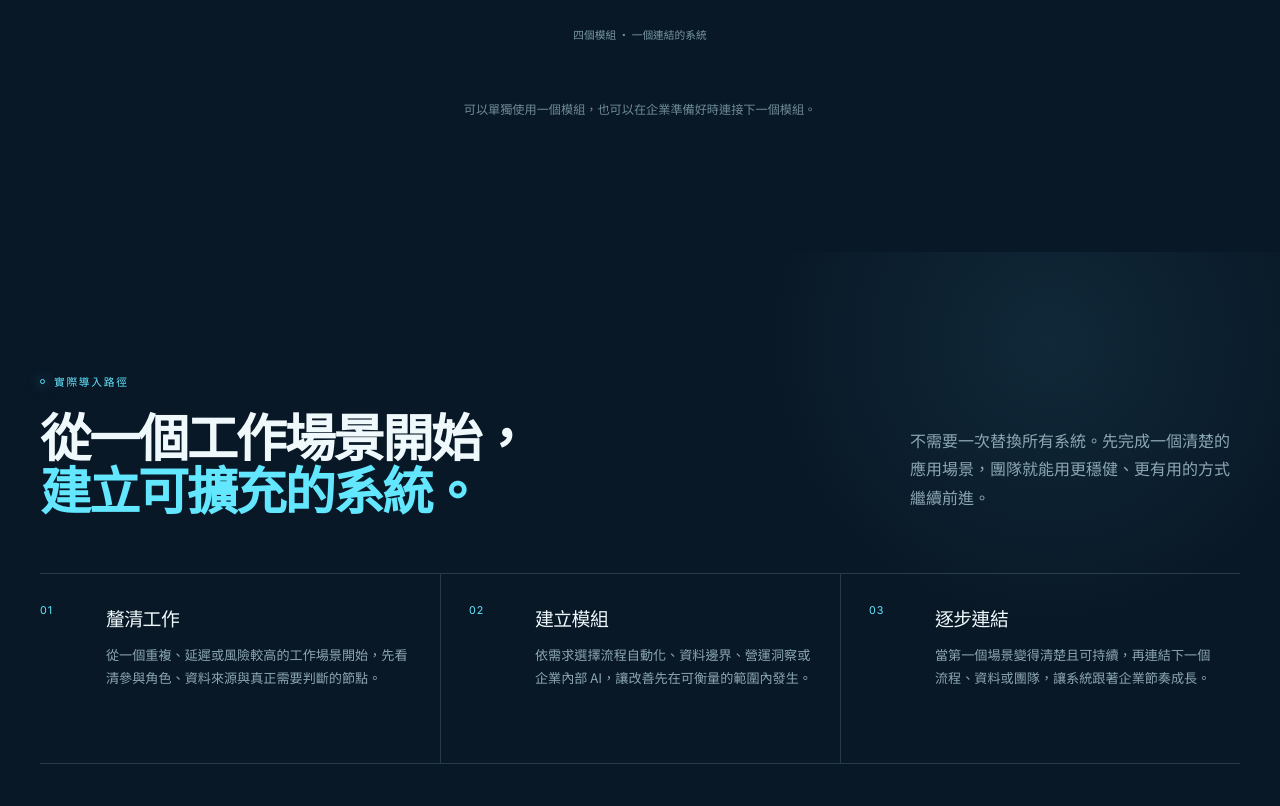
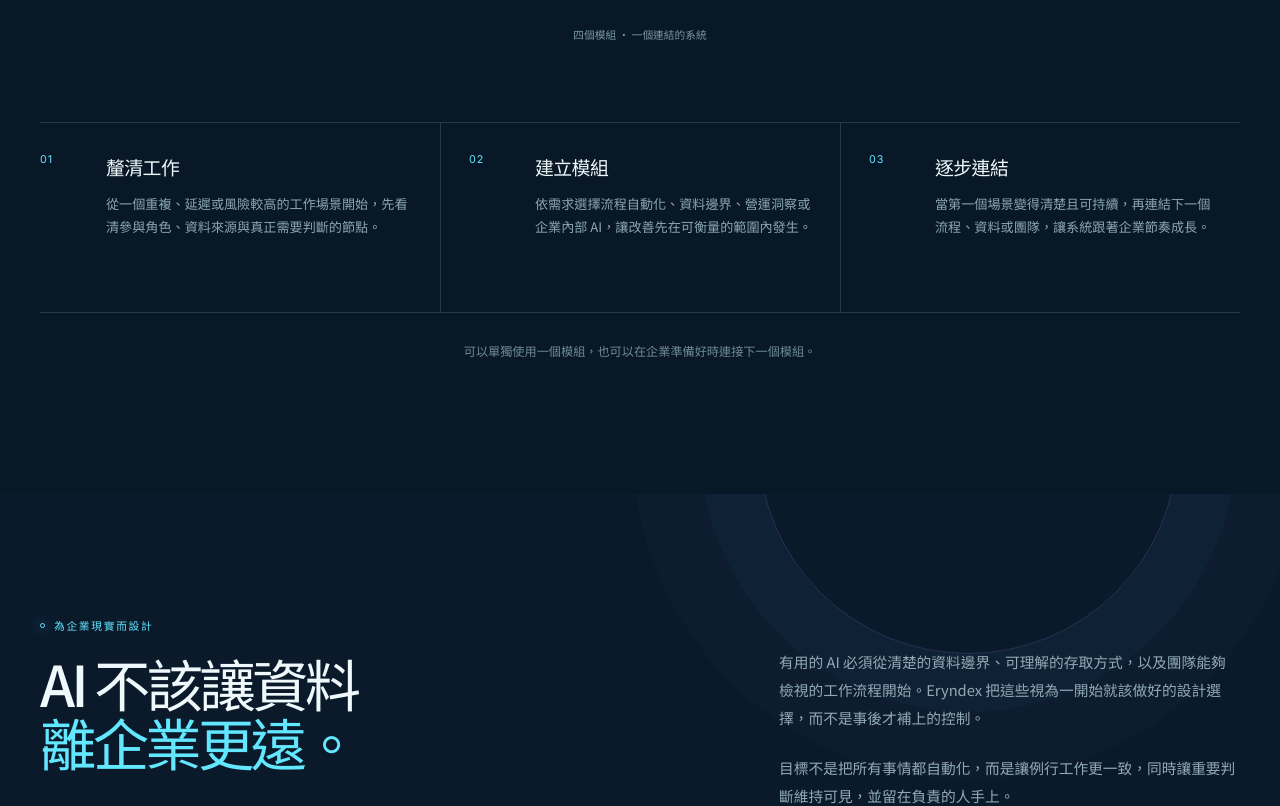
Before and after one commit to k129453497-byte/eryndex-tactile-systems, a React (Vite) app in the folder client/: page / in a window 1280 px wide. Shown: the part 4460-5266 px from the top of the page. Built offline with nearby package versions, Linux system fonts and the light colour scheme; a web font is replaced by a local one.

Commit message:
Combine implementation journey with solutions section

```diff
--- a/client/src/index.css
+++ b/client/src/index.css
@@ -1022,8 +1022,7 @@ html, body, #root { max-width: 100%; overflow-x: hidden; }
 .challenge-index { color: #6e8b97; font: .62rem "Inter", sans-serif; letter-spacing: .13em; }
 .challenge-card h3, .implementation-steps h3 { margin: 0 0 10px; color: #eff9fb; font-size: 1.18rem; font-weight: 510; letter-spacing: -.03em; }
 .challenge-card p, .implementation-steps p { margin: 0; color: #8ba6b2; font-size: .82rem; line-height: 1.78; }
-.implementation-section { position: relative; padding: 122px 0 132px; overflow: hidden; }
-.implementation-section::before { content: ""; position: absolute; inset: 0; background: radial-gradient(circle at 82% 14%, rgba(98,231,255,.08), transparent 24%); pointer-events: none; }
+.solution-implementation { position: relative; margin-top: clamp(32px, 4vw, 56px); }
 .implementation-steps { position: relative; z-index: 1; display: grid; grid-template-columns: repeat(3, minmax(0, 1fr)); gap: 0; margin: 0; padding: 0; list-style: none; border-top: 1px solid rgba(173,221,236,.18); }
 .implementation-steps li { display: grid; grid-template-columns: 48px 1fr; gap: 18px; min-height: 190px; padding: 30px 28px 24px 0; border-bottom: 1px solid rgba(173,221,236,.18); }
 .implementation-steps li + li { padding-left: 28px; border-left: 1px solid rgba(173,221,236,.18); }
--- a/client/src/pages/Home.tsx
+++ b/client/src/pages/Home.tsx
@@ -227,14 +227,14 @@ function HomeChallenges() {
   return <section className="home-challenges home-topic" aria-labelledby="challenges-title"><div className="container"><div className="section-heading challenge-heading"><div><Eyebrow index="02">{lang === "en" ? "Where work gets stuck" : lang === "zh-CN" ? "工作卡住的地方" : "工作卡住的地方"}</Eyebrow><h2 id="challenges-title">{lang === "en" ? <>The problem is rarely<br /><em>a lack of tools.</em></> : lang === "zh-CN" ? <>问题通常不在工具不够，<br /><em>而在工作没有被清楚串起。</em></> : <>問題通常不在工具不夠，<br /><em>而在工作沒有被清楚串起。</em></>}</h2></div><p>{lang === "en" ? "When work loses its context, teams spend more time moving information, confirming status, and chasing decisions than making progress." : lang === "zh-CN" ? "当工作失去脉络，团队往往花更多时间搬运资讯、确认进度与追问决定，而不是实际推进工作。" : "當工作失去脈絡，團隊往往花更多時間搬運資訊、確認進度與追問決定，而不是實際推進工作。"}</p></div><div className="challenge-grid">{challenges.map((challenge, index) => { const Icon = challenge.icon; return <article className="challenge-card" key={tx(challenge.title, lang)}><span className="challenge-index">0{index + 1}</span><Icon size={24} strokeWidth={1.35} /><h3>{tx(challenge.title, lang)}</h3><p>{tx(challenge.text, lang)}</p></article>; })}</div></div></section>;
 }
 
-function HomeImplementation() {
+function SolutionImplementation() {
   const { lang } = useSite();
   const steps = [
     { number: "01", title: { "zh-TW": "釐清工作", "zh-CN": "厘清工作", en: "Clarify the work" }, text: { "zh-TW": "從一個重複、延遲或風險較高的工作場景開始，先看清參與角色、資料來源與真正需要判斷的節點。", "zh-CN": "从一个重复、延迟或风险较高的工作场景开始，先看清参与角色、资料来源与真正需要判断的节点。", en: "Begin with one repeated, delayed, or high-risk scenario. Make the people, data sources, and decision points visible." } },
     { number: "02", title: { "zh-TW": "建立模組", "zh-CN": "建立模块", en: "Build a module" }, text: { "zh-TW": "依需求選擇流程自動化、資料邊界、營運洞察或企業內部 AI，讓改善先在可衡量的範圍內發生。", "zh-CN": "依需求选择流程自动化、资料边界、运营洞察或企业内部 AI，让改善先在可衡量的范围内发生。", en: "Apply workflow, security, insight, or internal AI capabilities where the outcome can first be measured." } },
     { number: "03", title: { "zh-TW": "逐步連結", "zh-CN": "逐步连接", en: "Connect over time" }, text: { "zh-TW": "當第一個場景變得清楚且可持續，再連結下一個流程、資料或團隊，讓系統跟著企業節奏成長。", "zh-CN": "当第一个场景变得清晰且可持续，再连接下一个流程、资料或团队，让系统跟着企业节奏成长。", en: "Once the first scenario is clear and sustainable, connect the next process, data source, or team at the business's pace." } },
   ];
-  return <section className="implementation-section section-dark home-topic"><div className="container"><div className="section-heading split-heading"><div><Eyebrow>{lang === "en" ? "A practical path" : lang === "zh-CN" ? "实际导入路径" : "實際導入路徑"}</Eyebrow><h2>{lang === "en" ? <>Start with one scenario.<br /><em>Build a system over time.</em></> : lang === "zh-CN" ? <>从一个工作场景开始，<br /><em>建立可扩充的系统。</em></> : <>從一個工作場景開始，<br /><em>建立可擴充的系統。</em></>}</h2></div><p>{lang === "en" ? "There is no need to replace every system at once. A clear first use case gives the team a safer, more useful route forward." : lang === "zh-CN" ? "不需要一次替换所有系统。先完成一个清楚的应用场景，团队就能用更稳健、更有用的方式继续前进。" : "不需要一次替換所有系統。先完成一個清楚的應用場景，團隊就能用更穩健、更有用的方式繼續前進。"}</p></div><ol className="implementation-steps">{steps.map((step) => <li key={step.number}><span>{step.number}</span><div><h3>{tx(step.title, lang)}</h3><p>{tx(step.text, lang)}</p></div></li>)}</ol></div></section>;
+  return <div className="solution-implementation"><ol className="implementation-steps">{steps.map((step) => <li key={step.number}><span>{step.number}</span><div><h3>{tx(step.title, lang)}</h3><p>{tx(step.text, lang)}</p></div></li>)}</ol></div>;
 }
 
 function HomeTrust() {
@@ -379,10 +379,10 @@ export function Home() {
           <HomeAnchor id="resources" className="arrow-link">{lang === "en" ? "Continue to resources" : lang === "zh-CN" ? "继续查看资源" : "繼續查看資源"}<ArrowRight size={16} /></HomeAnchor>
         </div>
         <ProductSatelliteSystem lang={lang} />
+        <SolutionImplementation />
         <p className="solution-composition-note">{lang === "en" ? "Use one module on its own. Connect the next one when the business is ready." : lang === "zh-CN" ? "可以单独使用一个模块，也可以在企业准备好时连接下一个模块。" : "可以單獨使用一個模組，也可以在企業準備好時連接下一個模組。"}</p>
       </div>
     </section>
-    <HomeImplementation />
     <HomeTrust />
     <HomeResources />
     <HomeCTA />
```
